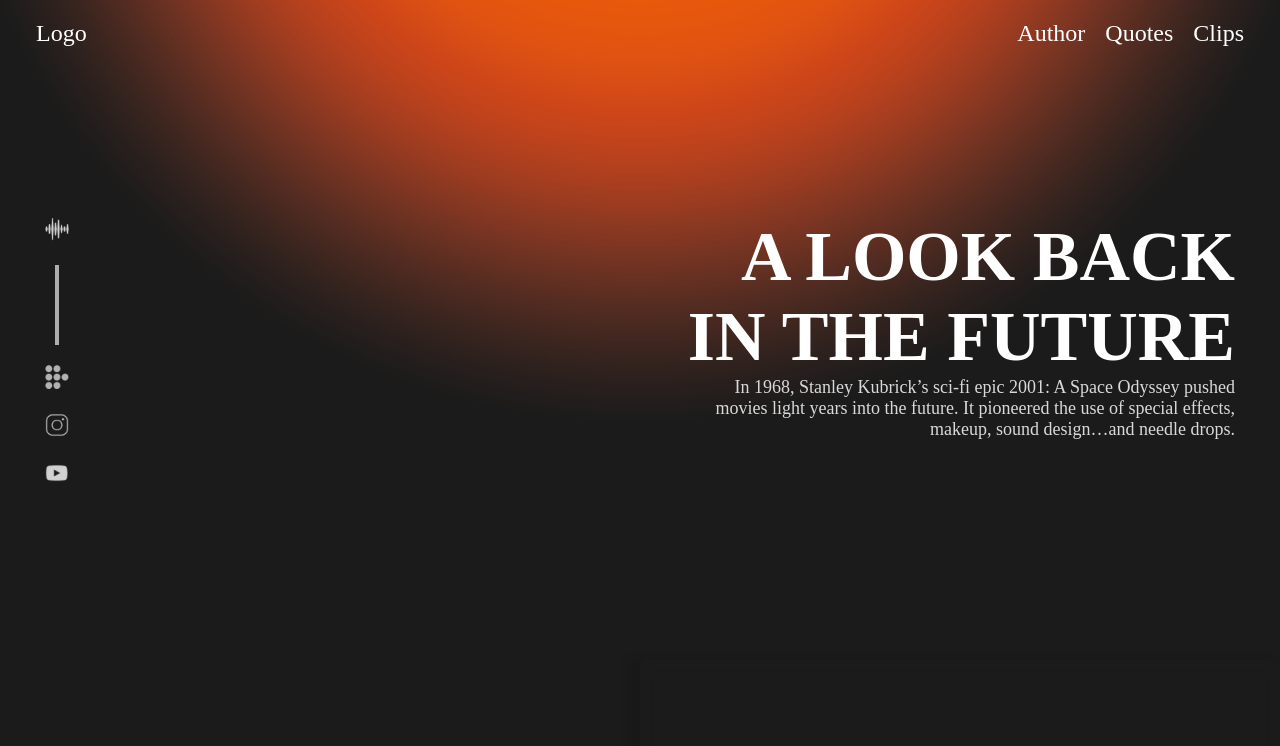
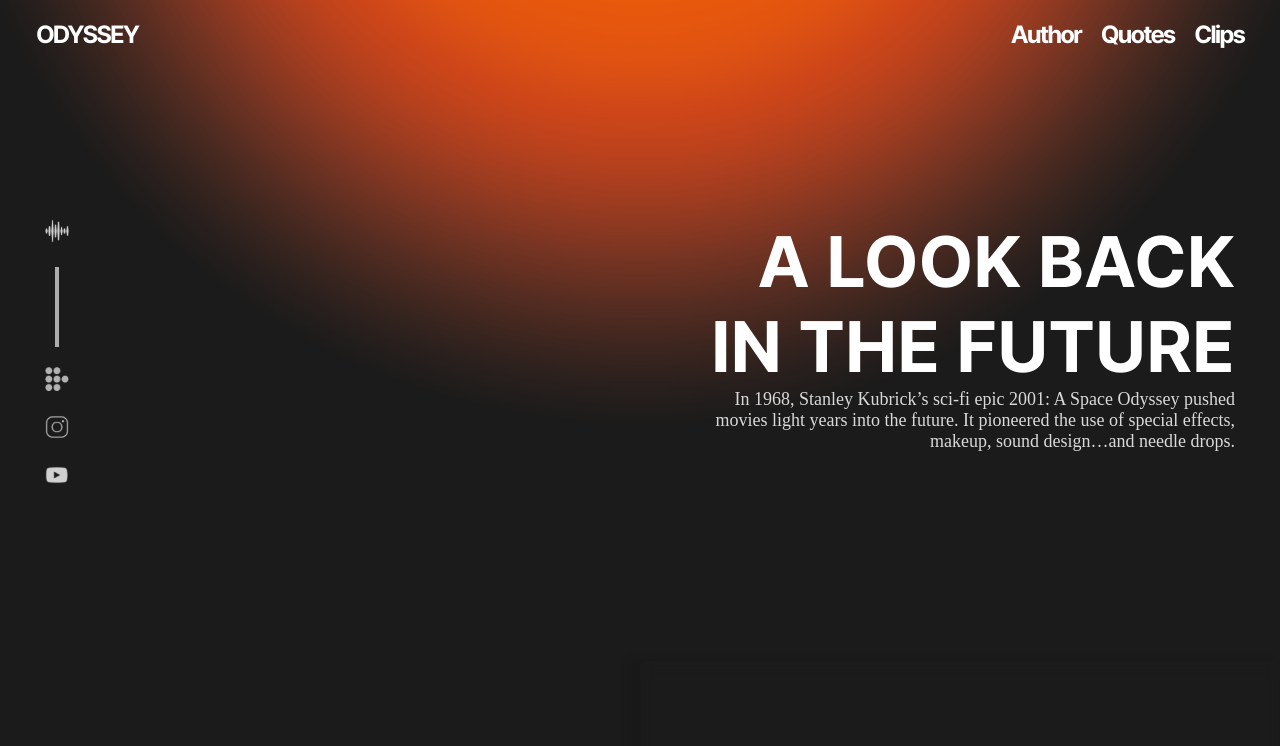
Before and after one commit to senagab/odyssey-tribute, a website: page index.html in a window 1280 px wide. Shown: the top 746 px of the page. Drawn offline with nearby package versions, Linux system fonts and the light colour scheme; files that its build step writes are made by us from their sources; files whose address does not match are found by name.

Commit message:
feat: weight das fontes

```diff
--- a/index.html
+++ b/index.html
@@ -12,7 +12,7 @@
             <div class="header__container">
                 <div class="header__container__logo">
                     <a class="title--small" href="#">
-                        Logo
+                        ODYSSEY
                     </a>
                 </div>
                 <ul class="header__container__links">
--- a/src/styles/_header.scss
+++ b/src/styles/_header.scss
@@ -15,12 +15,13 @@
         text-decoration: none;
 
         &__logo {
-
+            letter-spacing: -2px;
         }
 
         &__links {
             list-style: none;
             display: flex;
+            letter-spacing: -2px;
 
             &__item {
                 display: flex;
--- a/src/styles/main.scss
+++ b/src/styles/main.scss
@@ -27,6 +27,8 @@
 @mixin title($fontsize: 12px) {
     @include text($fontsize);
     color: variaveis.$textmain;
+    font-family: 'Inter';
+    font-weight: bold;
 }
 
 @mixin text($fontsize: 18px) {
```
